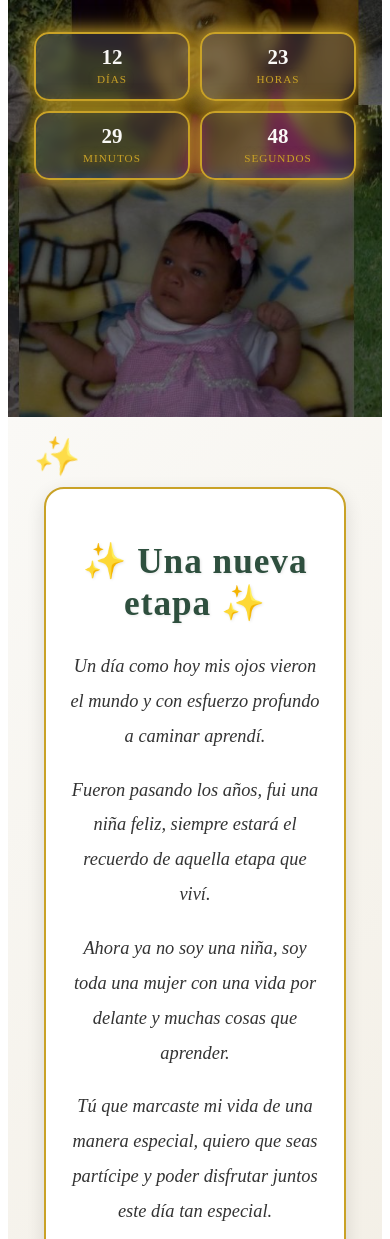
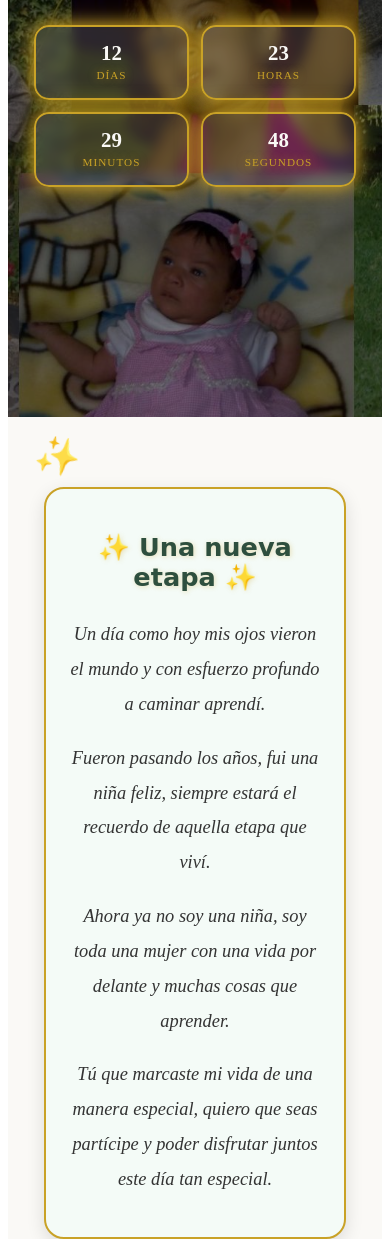
Before and after one commit to Sant-Beco/Invitacion, a plain HTML site: page index.html in a window 390 px wide. Shown: the part 435-1674 px from the top of the page. Drawn offline with nearby package versions, Linux system fonts and the light colour scheme.

Commit message:
mejoras de responsive

```diff
--- a/style.css
+++ b/style.css
@@ -3,7 +3,11 @@
   --verde-suave: #50C878;   /* Verde esmeralda */
   --dorado: #C9A227;        /* Dorado elegante */
   --verde-oscuro: #2E4F3E;  /* Contraste */
+   --verde-muy-claro: #F4FBF7; /* Verde pálido (nuevo fondo) */
 }
+
+/* Aplica el fondo a las secciones */
+
 
 /* ====== PORTADA ====== */
 
@@ -165,7 +169,7 @@
 
 /* ====== Reflexion ====== */
 #reflexion {
-  background: linear-gradient(135deg, #FAF9F6, #f3efe6); /* marfil suave degradado */
+  background: var(--fondo-claro);
   padding: 70px 20px;
   text-align: center;
   position: relative;
@@ -183,12 +187,11 @@
 }
 
 .reflexion-title {
-  font-size: 2.2rem;
+  font-family: 'Great Vibes', cursive;
+  font-size: 2.4rem;
+  color: var(--verde-oscuro);
   margin-bottom: 25px;
-  color: var(--verde-oscuro);
-  font-weight: bold;
-  text-shadow: 1px 1px 3px rgba(0,0,0,0.1);
-  letter-spacing: 1px;
+  text-shadow: 1px 1px 5px rgba(201, 162, 39, 0.3);
 }
 
 .reflexion-text p {
@@ -230,10 +233,7 @@
 .ceremonia-section {
   text-align: center;
   padding: 60px 20px;
-  background: linear-gradient(
-    rgba(255, 255, 255, 0.7),
-    rgba(255, 255, 255, 0.9)
-  ), url('fondo-flores.png') center/cover no-repeat; /* opcional: decoración */
+  background: var(--fondo-claro);
 }
 
 .ceremonia-box {
@@ -338,7 +338,8 @@
 /* ====== GALERIA ====== */
 .galeria {
   text-align: center;
-  margin: 40px 0;
+  background: var(--fondo-claro);
+
 }
 
 .galeria h2 {
@@ -525,6 +526,14 @@
 }
 
 
+.reflexion-box,
+.cuento-box,
+.ceremonia-box,
+.rsvp-box {
+  background: var(--verde-muy-claro); /* Verde claro de la paleta */
+}
+
+
 /* ====== FLUID & MOBILE FIRST TWEAKS ====== */
 
 /* Tipografía fluida (reduce necesidad de muchos breakpoints) */
@@ -599,6 +608,27 @@ img, iframe { max-width: 100%; }
     padding: 10px 12px;
   }
   .nota-musica { font-size: 1.6rem; }
+
+    .contador {
+    gap: 12px;
+  }
+
+  .contador div {
+    width: 40%;  /* 2 por fila */
+    padding: 15px;
+  }
+
+  .contador span {
+    font-size: 1.6rem;
+  }
+
+  .contador small {
+    font-size: 0.75rem;
+  }
+
+  .reflexion-title {
+  font-size: 1.6rem;
+}
 }
 
 /* Móviles pequeños */
@@ -621,7 +651,13 @@ img, iframe { max-width: 100%; }
   .galeria-foto,
   .cuento-box,
   .rsvp-box { box-shadow: 0 4px 12px rgba(0,0,0,0.12); }
+
+  .reflexion-title {
+  font-size: 1.6rem;
 }
+}
+
+
 
 /* Accesibilidad: si el usuario prefiere menos movimiento */
 @media (prefers-reduced-motion: reduce) {
```
Also changed, not shown: index.html (+1 -1 lines).
